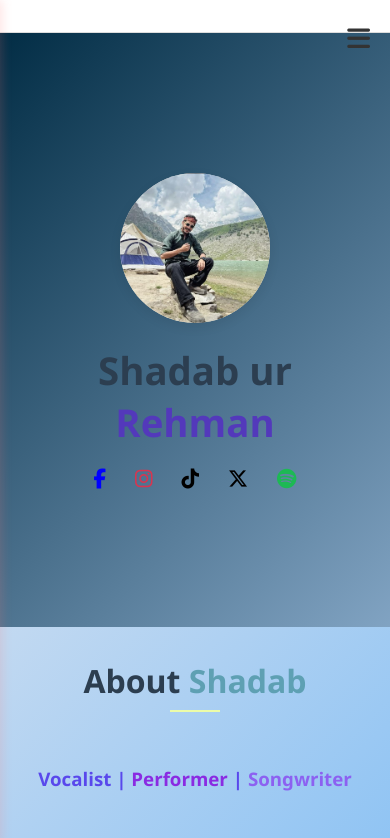
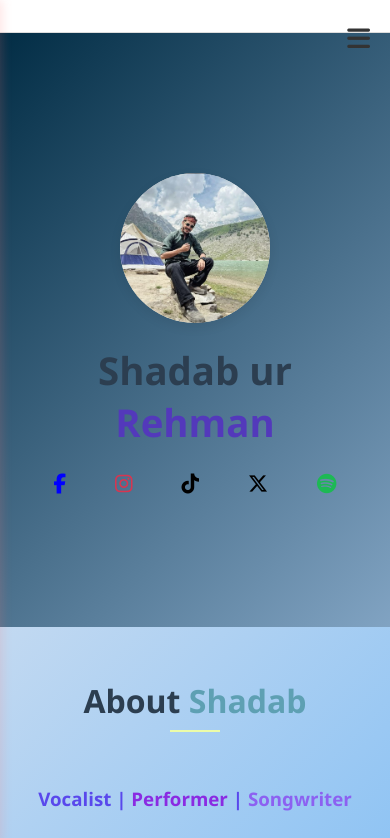
Before and after one commit to ayan336226/shadaburrehman, a plain HTML site: page index.html in a window 390 px wide. Shown: the top 838 px of the page. Drawn offline with Linux system fonts and the light colour scheme.

Commit message:
Update shadab.css

```diff
--- a/shadab.css
+++ b/shadab.css
@@ -1124,3 +1124,27 @@ padding: 17px;
 .dot.active {
   background-color: #fff;
 }
+/* Social Icons General Style */
+.social-icons-inline {
+  text-align: center;
+  margin-top: 15px;
+  margin-bottom: 25px;
+  font-size: 22px;
+}
+
+.social-icons-inline a {
+  margin: 0 10px;
+  text-decoration: none;
+}
+
+/* ✅ Mobile Fix */
+@media (max-width: 600px) {
+  .social-icons-inline {
+    margin-bottom: 50px;  /* mobile me zyada gap de do */
+    font-size: 26px;      /* icons thode bade dikhenge */
+  }
+
+  #about h2 {
+    margin-top: 20px;     /* About heading neeche push ho jayegi */
+  }
+}
```
